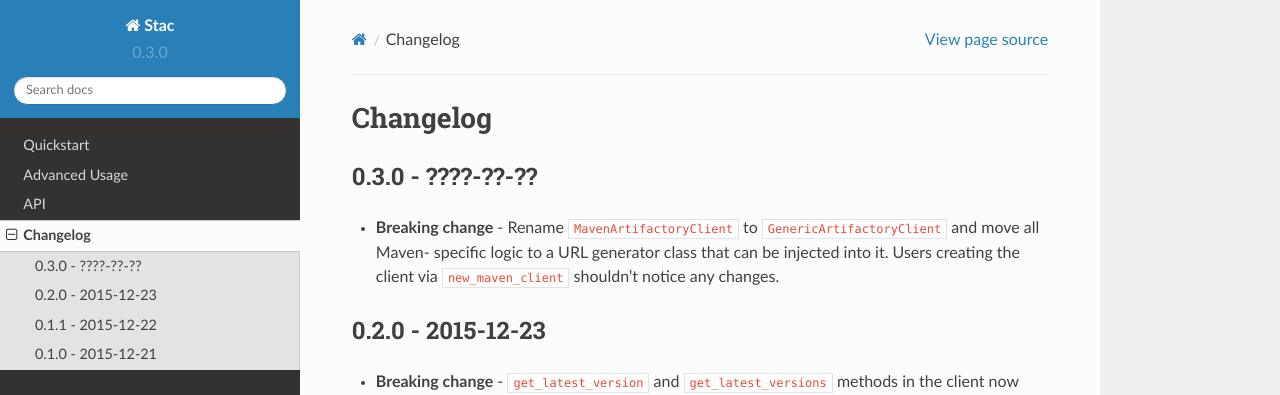
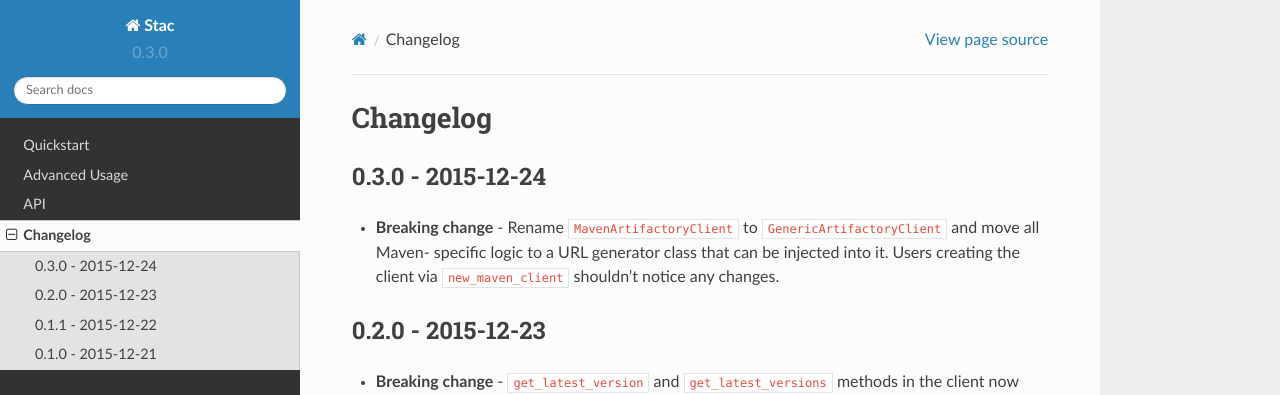
Before and after one commit to smarter-travel-media/stac, a Sphinx documentation site: the page built from doc/changes.rst, in a window 1280 px wide. Shown: the top 395 px of the page. Built offline with Sphinx 7.4.7 and the Read the Docs theme 2.0.0, drawn with Linux system fonts in a browser that asks for light colours.

Commit message:
Update changelog for 0.3.0 release

```diff
--- a/doc/changes.rst
+++ b/doc/changes.rst
@@ -1,7 +1,7 @@
 Changelog
 =========
 
-0.3.0 - ????-??-??
+0.3.0 - 2015-12-24
 ------------------
 * **Breaking change** - Rename ``MavenArtifactoryClient`` to ``GenericArtifactoryClient`` and move all Maven-
   specific logic to a URL generator class that can be injected into it. Users creating the client via
```
